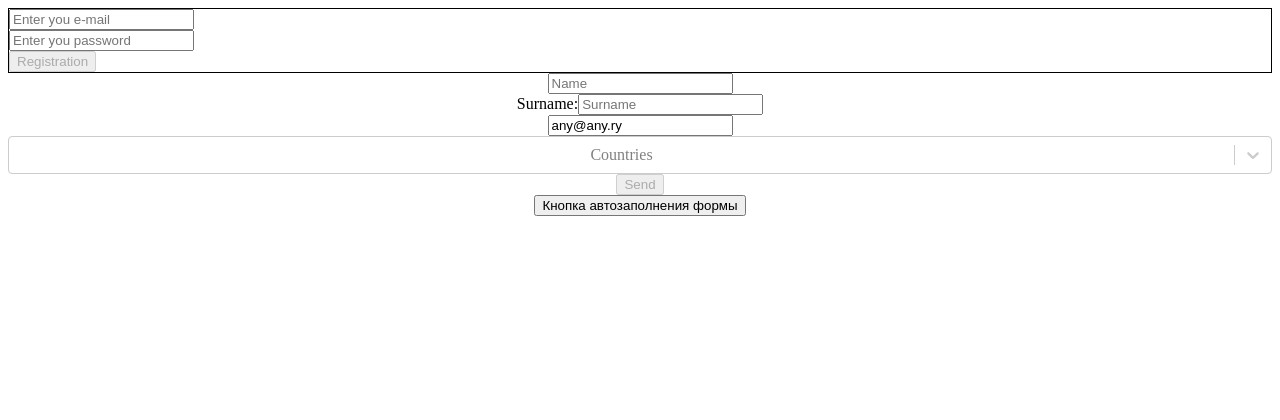
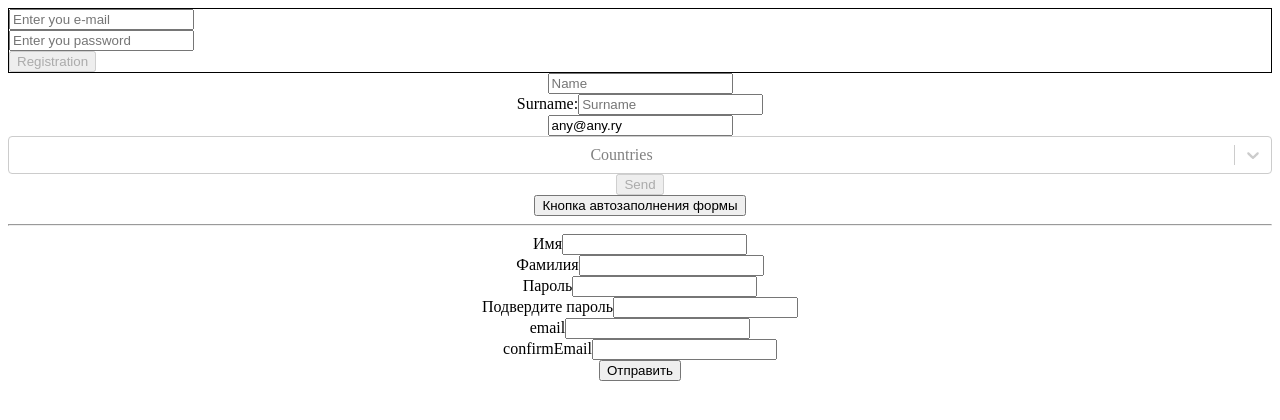
Before and after one commit to shchansky/simple-form, a React (Create React App) app: page / in a window 1280 px wide. Shown: the top 420 px of the page. Built offline with nearby package versions, Linux system fonts and the light colour scheme.

Commit message:
formik-yup

```diff
--- a/package.json
+++ b/package.json
@@ -10,6 +10,7 @@
     "@types/node": "^12.0.0",
     "@types/react": "^17.0.0",
     "@types/react-dom": "^17.0.0",
+    "formik": "^2.2.9",
     "react": "^17.0.2",
     "react-dom": "^17.0.2",
     "react-hook-form": "^7.32.0",
@@ -17,7 +18,8 @@
     "react-select": "^5.3.2",
     "styled-components": "^5.3.5",
     "typescript": "^4.7.2",
-    "web-vitals": "^2.1.4"
+    "web-vitals": "^2.1.4",
+    "yup": "^0.32.11"
   },
   "scripts": {
     "start": "react-scripts start",
--- a/src/App.tsx
+++ b/src/App.tsx
@@ -1,5 +1,5 @@
 import React from "react";
-import { SimpleForm, ReactHookForm } from "./features";
+import { SimpleForm, ReactHookForm, FormicYup } from "./features";
 
 import "./App.css";
 
@@ -8,6 +8,8 @@ function App() {
     <div className="App">
       <SimpleForm />
       <ReactHookForm />
+      <hr />
+      <FormicYup />
     </div>
   );
 }
--- /dev/null
+++ b/src/features/formic-yup/formic-yup.tsx
@@ -0,0 +1,109 @@
+import React from "react";
+import { Formik, Form } from "formik";
+import * as yup from "yup";
+
+export const FormicYup = () => {
+  const validationSchema = yup.object().shape({
+    name: yup.string().required("Обязательно"),
+    secondName: yup.string().required("Обязательно"),
+    password: yup.string().required("Обязательно"),
+    confirmPassword: yup
+      .string()
+      .oneOf([yup.ref("password")], "Пароли не совпадают")
+      .required("Обязательно к заполнению"),
+    email: yup.string().email("Введите верный e-mail").required("Обязательно к заполнению"),
+    confirmEmail: yup
+      .string()
+      .email("Введите верный e-mail")
+      .oneOf([yup.ref("email")], "email не совпадают")
+      .required("Обязательно к заполнению"),
+  });
+
+
+
+
+  return (
+    <div>
+      <Formik
+        initialValues={{ name: "", secondName: "", password: "", confirmPassword: "", email: "", confirmEmail: "" }}
+        validateOnBlur
+        onSubmit={(values) => {
+          console.log(values);
+        }}
+        validationSchema={validationSchema}>
+        {({ values, errors, touched, handleChange, handleBlur, isValid, dirty, handleSubmit }) => (
+          <Form className="form">
+            <div>
+              <label htmlFor="name">Имя</label>
+              <input type="text" name="name" onChange={handleChange} onBlur={handleBlur} value={values.name} />
+            </div>
+            {touched.name && errors.name && <div style={{ color: "red" }}>Поле имя обязательно к заполнению</div>}
+
+            <div>
+              <label htmlFor="secondName">Фамилия</label>
+              <input
+                type="text"
+                name="secondName"
+                onChange={handleChange}
+                onBlur={handleBlur}
+                value={values.secondName}
+              />
+            </div>
+            {touched.secondName && errors.secondName && (
+              <div style={{ color: "red" }}>Поле фамилия обязательно к заполнению</div>
+            )}
+
+            <div>
+              <label htmlFor="password">Пароль</label>
+              <input
+                type="password"
+                name="password"
+                onChange={handleChange}
+                onBlur={handleBlur}
+                value={values.password}
+              />
+            </div>
+            {touched.password && errors.password && <div style={{ color: "red" }}>Введите пароль</div>}
+
+            <div>
+              <label htmlFor="confirmPassword">Подвердите пароль</label>
+              <input
+                type="password"
+                name="confirmPassword"
+                onChange={handleChange}
+                onBlur={handleBlur}
+                value={values.confirmPassword}
+              />
+            </div>
+            {touched.confirmPassword && errors.confirmPassword && (
+              <div style={{ color: "red" }}>{errors.confirmPassword}</div>
+            )}
+
+            <div>
+              <label htmlFor="email">email</label>
+              <input type="email" name="email" onChange={handleChange} onBlur={handleBlur} value={values.email} />
+            </div>
+            {touched.email && errors.email && <div style={{ color: "red" }}>{errors.email}</div>}
+
+            <div>
+              <label htmlFor="confirmEmail">confirmEmail</label>
+              <input
+                type="email"
+                name="confirmEmail"
+                onChange={handleChange}
+                onBlur={handleBlur}
+                value={values.confirmEmail}
+              />
+            </div>
+            {touched.confirmEmail && errors.confirmEmail && <div style={{ color: "red" }}>{errors.confirmEmail}</div>}
+
+            {/* <button disabled={!isValid && !dirty} type="submit" onClick={handleSubmit}> */}
+            <button disabled={!isValid && !dirty} type="submit">
+              Отправить
+            </button>
+          </Form>
+        )}
+      </Formik>
+    </div>
+  );
+};
--- /dev/null
+++ b/src/features/formic-yup/index.ts
@@ -0,0 +1 @@
+export * from "./formic-yup"
--- a/src/features/index.ts
+++ b/src/features/index.ts
@@ -1,2 +1,3 @@
-export * from "./simple-from"
-export * from "./react-hook-form"
+export * from "./simple-from";
+export * from "./react-hook-form";
+export * from "./formic-yup";
```
Also changed, not shown: 1 other file (tests, documents, lock files or other folders).
